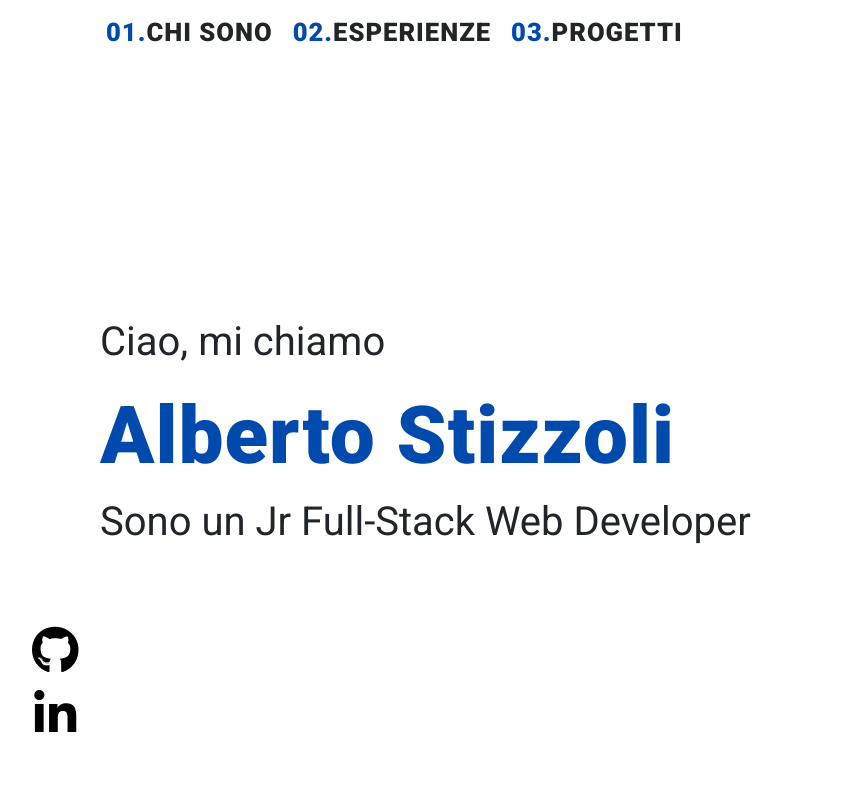
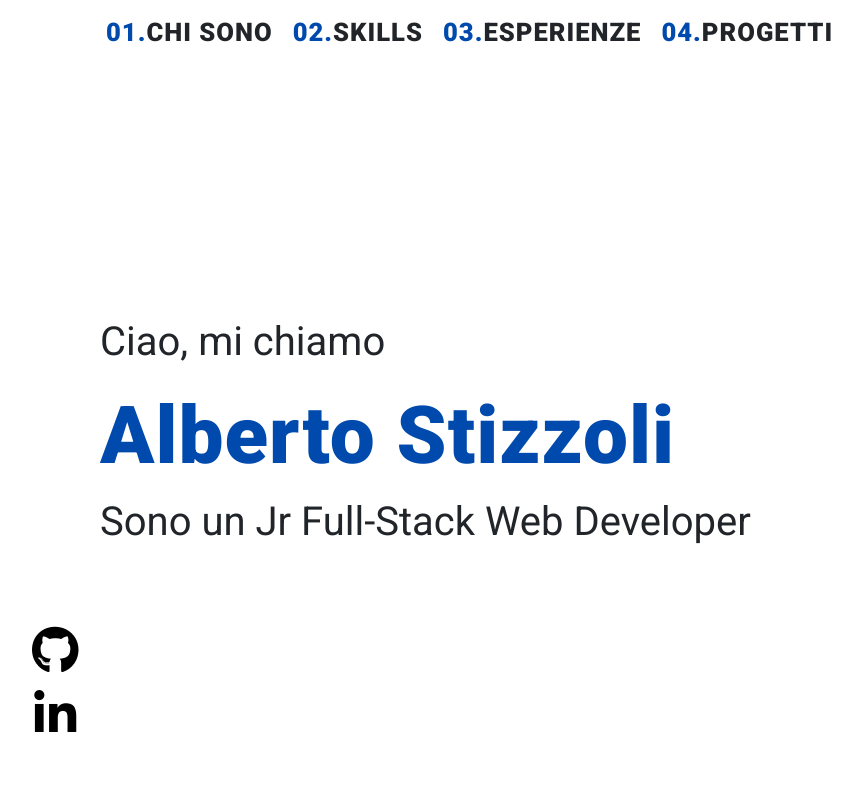
Before and after one commit to albertostizzoli/my-portfolio, a Vue app: page / in a window 1280 px wide. Shown: the top 800 px of the page, without its empty margins (0-862 px from the left). Built offline with nearby package versions, Linux system fonts and the light colour scheme.

Commit message:
added skills in header and menu offcanvas

```diff
--- a/src/components/HeaderSection.vue
+++ b/src/components/HeaderSection.vue
@@ -4,8 +4,9 @@
             <div id="navbar-list">
                 <ul>
                     <li><span class="index">01.</span>CHI SONO</li>
-                    <li><span class="index">02.</span>ESPERIENZE</li>
-                    <li><span class="index">03.</span>PROGETTI</li>
+                    <li><span class="index">02.</span>SKILLS</li>
+                    <li><span class="index">03.</span>ESPERIENZE</li>
+                    <li><span class="index">04.</span>PROGETTI</li>
                 </ul>
             </div>
             <div id="sidemenu">
@@ -24,10 +25,13 @@
                             <span class="index">01.</span>CHI SONO
                         </li>
                         <li data-bs-dismiss="offcanvas">
-                            <span class="index">02.</span>ESPERIENZE
+                            <span class="index">02.</span>SKILLS
                         </li>
                         <li data-bs-dismiss="offcanvas">
-                            <span class="index">03.</span>PROGETTI
+                            <span class="index">03.</span>ESPERIENZE
+                        </li>
+                        <li data-bs-dismiss="offcanvas">
+                            <span class="index">04.</span>PROGETTI
                         </li>
                     </ul>
                 </div>
```
